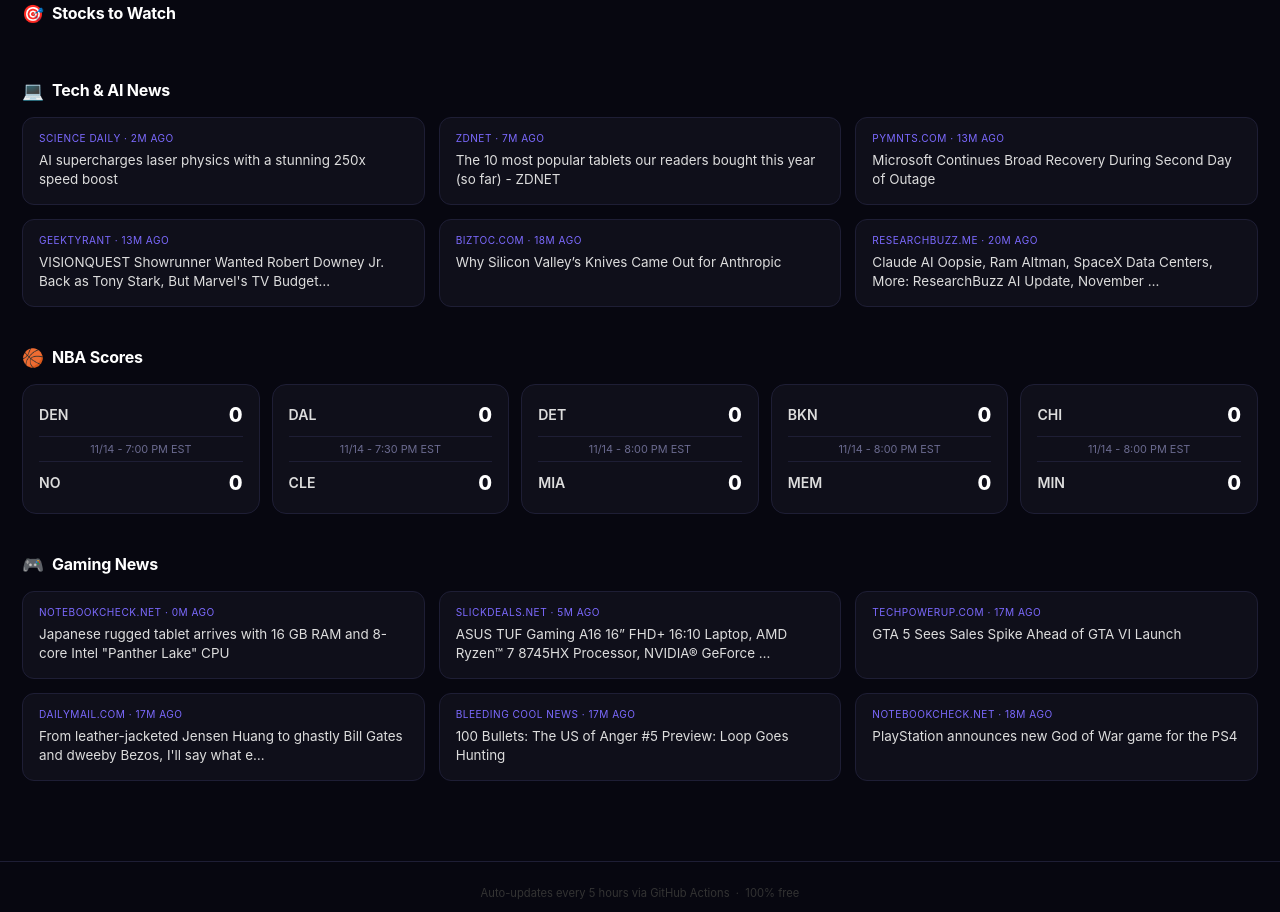
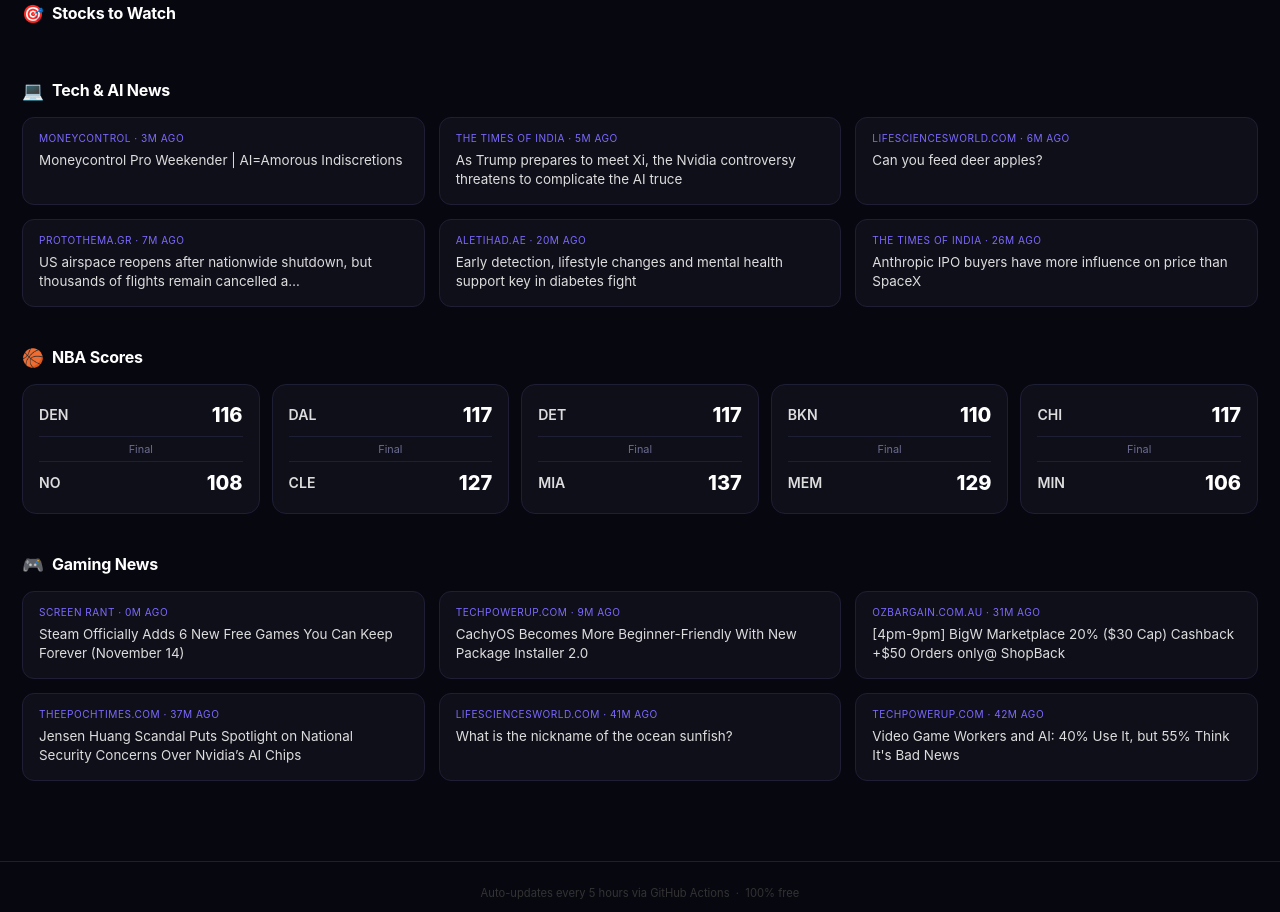
Before and after one commit to Victorrong66/personal-dashboard, a plain HTML site: page index.html in a window 1280 px wide. Shown: the part 308-1220 px from the top of the page. Drawn offline with Linux system fonts and the light colour scheme.

Commit message:
chore: update dashboard 2026-11-15 05:30 UTC

```diff
--- a/index.html
+++ b/index.html
@@ -136,7 +136,7 @@
 
 <header>
   <h1>⚡ Personal Dashboard</h1>
-  <div class="stamp">Updated Nov 14, 2026 · 11:43 PM · auto-refreshes every 5h</div>
+  <div class="stamp">Updated Nov 15, 2026 · 05:30 AM · auto-refreshes every 5h</div>
 </header>
 
 <div class="wrap">
@@ -159,29 +159,29 @@
   <div class="section">
     <div class="sec-head"><span class="sec-icon">💻</span><span class="sec-title">Tech &amp; AI News</span></div>
     <div class="grid-3">
-        <a href="https://www.sciencedaily.com/releases/2026/11/261111005913.htm" target="_blank" rel="noopener" class="news-card">
-          <div class="news-meta">Science Daily · 2m ago</div>
-          <div class="news-title">AI supercharges laser physics with a stunning 250x speed boost</div>
+        <a href="https://www.moneycontrol.com/news/business/markets/moneycontrol-pro-weekender-ai-amorous-indiscretions-14079736.html" target="_blank" rel="noopener" class="news-card">
+          <div class="news-meta">Moneycontrol · 3m ago</div>
+          <div class="news-title">Moneycontrol Pro Weekender | AI=Amorous Indiscretions</div>
         </a>
-        <a href="https://www.zdnet.com/article/most-popular-tablets-from-our-readers-black-friday-2026/" target="_blank" rel="noopener" class="news-card">
-          <div class="news-meta">ZDNet · 7m ago</div>
-          <div class="news-title">The 10 most popular tablets our readers bought this year (so far) - ZDNET</div>
+        <a href="https://economictimes.indiatimes.com/news/international/business/as-trump-prepares-to-meet-xi-the-nvidia-controversy-threatens-to-complicate-the-ai-truce/articleshow/135823922.cms" target="_blank" rel="noopener" class="news-card">
+          <div class="news-meta">The Times of India · 5m ago</div>
+          <div class="news-title">As Trump prepares to meet Xi, the Nvidia controversy threatens to complicate the AI truce</div>
         </a>
-        <a href="https://www.pymnts.com/connectedeconomy/2026/microsoft-continues-broad-recovery-during-second-day-of-outage/" target="_blank" rel="noopener" class="news-card">
-          <div class="news-meta">pymnts.com · 13m ago</div>
-          <div class="news-title">Microsoft Continues Broad Recovery During Second Day of Outage</div>
+        <a href="https://www.lifesciencesworld.com/can-you-feed-deer-apples/" target="_blank" rel="noopener" class="news-card">
+          <div class="news-meta">Lifesciencesworld.com · 6m ago</div>
+          <div class="news-title">Can you feed deer apples?</div>
         </a>
-        <a href="https://geektyrant.com/news/visionquest-showrunner-wanted-robert-downey-jr-back-as-tony-stark-but-marvels-tv-budget-killed-the-cameo" target="_blank" rel="noopener" class="news-card">
-          <div class="news-meta">GeekTyrant · 13m ago</div>
-          <div class="news-title">VISIONQUEST Showrunner Wanted Robert Downey Jr. Back as Tony Stark, But Marvel's TV Budget…</div>
+        <a href="https://en.protothema.gr/2026/11/14/us-airspace-reopens-after-nationwide-shutdown-but-thousands-of-flights-remain-cancelled-as-airlines-face-days-of-disruption/" target="_blank" rel="noopener" class="news-card">
+          <div class="news-meta">Protothema.gr · 7m ago</div>
+          <div class="news-title">US airspace reopens after nationwide shutdown, but thousands of flights remain cancelled a…</div>
         </a>
-        <a href="https://biztoc.com/x/f813891d49fd0a2f" target="_blank" rel="noopener" class="news-card">
-          <div class="news-meta">Biztoc.com · 18m ago</div>
-          <div class="news-title">Why Silicon Valley’s Knives Came Out for Anthropic</div>
+        <a href="https://en.aletihad.ae/news/culture/4705813/early-detection--lifestyle-changes-and-mental-health-support" target="_blank" rel="noopener" class="news-card">
+          <div class="news-meta">Aletihad.ae · 20m ago</div>
+          <div class="news-title">Early detection, lifestyle changes and mental health support key in diabetes fight</div>
         </a>
-        <a href="https://researchbuzz.me/2026/11/13/claude-ai-oopsie-ram-altman-spacex-data-centers-more-researchbuzz-ai-update-november-13-2026/" target="_blank" rel="noopener" class="news-card">
-          <div class="news-meta">Researchbuzz.me · 20m ago</div>
-          <div class="news-title">Claude AI Oopsie, Ram Altman, SpaceX Data Centers, More: ResearchBuzz AI Update, November …</div>
+        <a href="https://economictimes.indiatimes.com/markets/us-stocks/news/anthropic-ipo-buyers-have-more-influence-on-price-than-spacex/articleshow/135823355.cms" target="_blank" rel="noopener" class="news-card">
+          <div class="news-meta">The Times of India · 26m ago</div>
+          <div class="news-title">Anthropic IPO buyers have more influence on price than SpaceX</div>
         </a></div>
   </div>
 
@@ -191,56 +191,56 @@
             <div class="card game-card">
               <div class="team-row">
                 <span class="tname">DEN</span>
-                <span class="tscore">0</span>
+                <span class="tscore">116</span>
               </div>
-              <div class="gstatus">11/14 - 7:00 PM EST</div>
+              <div class="gstatus">Final</div>
               <div class="team-row">
                 <span class="tname">NO</span>
-                <span class="tscore">0</span>
+                <span class="tscore">108</span>
               </div>
             </div>
             <div class="card game-card">
               <div class="team-row">
                 <span class="tname">DAL</span>
-                <span class="tscore">0</span>
+                <span class="tscore">117</span>
               </div>
-              <div class="gstatus">11/14 - 7:30 PM EST</div>
+              <div class="gstatus">Final</div>
               <div class="team-row">
                 <span class="tname">CLE</span>
-                <span class="tscore">0</span>
+                <span class="tscore">127</span>
               </div>
             </div>
             <div class="card game-card">
               <div class="team-row">
                 <span class="tname">DET</span>
-                <span class="tscore">0</span>
+                <span class="tscore">117</span>
               </div>
-              <div class="gstatus">11/14 - 8:00 PM EST</div>
+              <div class="gstatus">Final</div>
               <div class="team-row">
                 <span class="tname">MIA</span>
-                <span class="tscore">0</span>
+                <span class="tscore">137</span>
               </div>
             </div>
             <div class="card game-card">
               <div class="team-row">
                 <span class="tname">BKN</span>
-                <span class="tscore">0</span>
+                <span class="tscore">110</span>
               </div>
-              <div class="gstatus">11/14 - 8:00 PM EST</div>
+              <div class="gstatus">Final</div>
               <div class="team-row">
                 <span class="tname">MEM</span>
-                <span class="tscore">0</span>
+                <span class="tscore">129</span>
               </div>
             </div>
             <div class="card game-card">
               <div class="team-row">
                 <span class="tname">CHI</span>
-                <span class="tscore">0</span>
+                <span class="tscore">117</span>
               </div>
-              <div class="gstatus">11/14 - 8:00 PM EST</div>
+              <div class="gstatus">Final</div>
               <div class="team-row">
                 <span class="tname">MIN</span>
-                <span class="tscore">0</span>
+                <span class="tscore">106</span>
               </div>
             </div></div>
   </div>
@@ -248,29 +248,29 @@
   <div class="section">
     <div class="sec-head"><span class="sec-icon">🎮</span><span class="sec-title">Gaming News</span></div>
     <div class="grid-3">
-        <a href="https://www.notebookcheck.net/Japanese-rugged-tablet-arrives-with-16-GB-RAM-and-8-core-Intel-Panther-Lake-CPU.1449481.0.html" target="_blank" rel="noopener" class="news-card">
-          <div class="news-meta">Notebookcheck.net · 0m ago</div>
-          <div class="news-title">Japanese rugged tablet arrives with 16 GB RAM and 8-core Intel "Panther Lake" CPU</div>
+        <a href="https://screenrant.com/steam-6-free-games-november-14-2026/" target="_blank" rel="noopener" class="news-card">
+          <div class="news-meta">Screen Rant · 0m ago</div>
+          <div class="news-title">Steam Officially Adds 6 New Free Games You Can Keep Forever (November 14)</div>
         </a>
-        <a href="https://slickdeals.net/f/20306574-asus-tuf-gaming-a16-16-fhd-16-10-laptop-amd-ryzen-7-8745hx-processor-nvidia-geforce-rtx-5060-laptop-gpu-16gb-ram-512gb-ssd-jaeger-gray-1099" target="_blank" rel="noopener" class="news-card">
-          <div class="news-meta">Slickdeals.net · 5m ago</div>
-          <div class="news-title">ASUS TUF Gaming A16 16” FHD+ 16:10 Laptop, AMD Ryzen™ 7 8745HX Processor, NVIDIA® GeForce …</div>
+        <a href="https://www.techpowerup.com/354826/cachyos-becomes-more-beginner-friendly-with-new-package-installer-2-0" target="_blank" rel="noopener" class="news-card">
+          <div class="news-meta">Techpowerup.com · 9m ago</div>
+          <div class="news-title">CachyOS Becomes More Beginner-Friendly With New Package Installer 2.0</div>
         </a>
-        <a href="https://www.techpowerup.com/354819/gta-5-sees-sales-spike-ahead-of-gta-vi-launch" target="_blank" rel="noopener" class="news-card">
-          <div class="news-meta">Techpowerup.com · 17m ago</div>
-          <div class="news-title">GTA 5 Sees Sales Spike Ahead of GTA VI Launch</div>
+        <a href="https://www.ozbargain.com.au/node/983121" target="_blank" rel="noopener" class="news-card">
+          <div class="news-meta">Ozbargain.com.au · 31m ago</div>
+          <div class="news-title">[4pm-9pm] BigW Marketplace 20% ($30 Cap) Cashback +$50 Orders only@ ShopBack</div>
         </a>
-        <a href="https://www.dailymail.com/opinion/us/article-16291145/jensen-huang-bill-gates-jeff-bezos-liz-jones.html" target="_blank" rel="noopener" class="news-card">
-          <div class="news-meta">Dailymail.com · 17m ago</div>
-          <div class="news-title">From leather-jacketed Jensen Huang to ghastly Bill Gates and dweeby Bezos, I'll say what e…</div>
+        <a href="https://www.theepochtimes.com/business/jensen-huang-scandal-puts-spotlight-on-national-security-concerns-over-nvidias-ai-chips-6124859" target="_blank" rel="noopener" class="news-card">
+          <div class="news-meta">Theepochtimes.com · 37m ago</div>
+          <div class="news-title">Jensen Huang Scandal Puts Spotlight on National Security Concerns Over Nvidia’s AI Chips</div>
         </a>
-        <a href="https://bleedingcool.com/comics/100-bullets-the-us-of-anger-5-preview-loop-goes-hunting/" target="_blank" rel="noopener" class="news-card">
-          <div class="news-meta">Bleeding Cool News · 17m ago</div>
-          <div class="news-title">100 Bullets: The US of Anger #5 Preview: Loop Goes Hunting</div>
+        <a href="https://www.lifesciencesworld.com/what-is-the-nickname-of-the-ocean-sunfish/" target="_blank" rel="noopener" class="news-card">
+          <div class="news-meta">Lifesciencesworld.com · 41m ago</div>
+          <div class="news-title">What is the nickname of the ocean sunfish?</div>
         </a>
-        <a href="https://www.notebookcheck.net/PlayStation-announces-new-God-of-War-game-for-the-PS4.1449850.0.html" target="_blank" rel="noopener" class="news-card">
-          <div class="news-meta">Notebookcheck.net · 18m ago</div>
-          <div class="news-title">PlayStation announces new God of War game for the PS4</div>
+        <a href="https://www.techpowerup.com/354820/video-game-workers-and-ai-40-use-it-but-55-think-its-bad-news" target="_blank" rel="noopener" class="news-card">
+          <div class="news-meta">Techpowerup.com · 42m ago</div>
+          <div class="news-title">Video Game Workers and AI: 40% Use It, but 55% Think It's Bad News</div>
         </a></div>
   </div>
 
```
